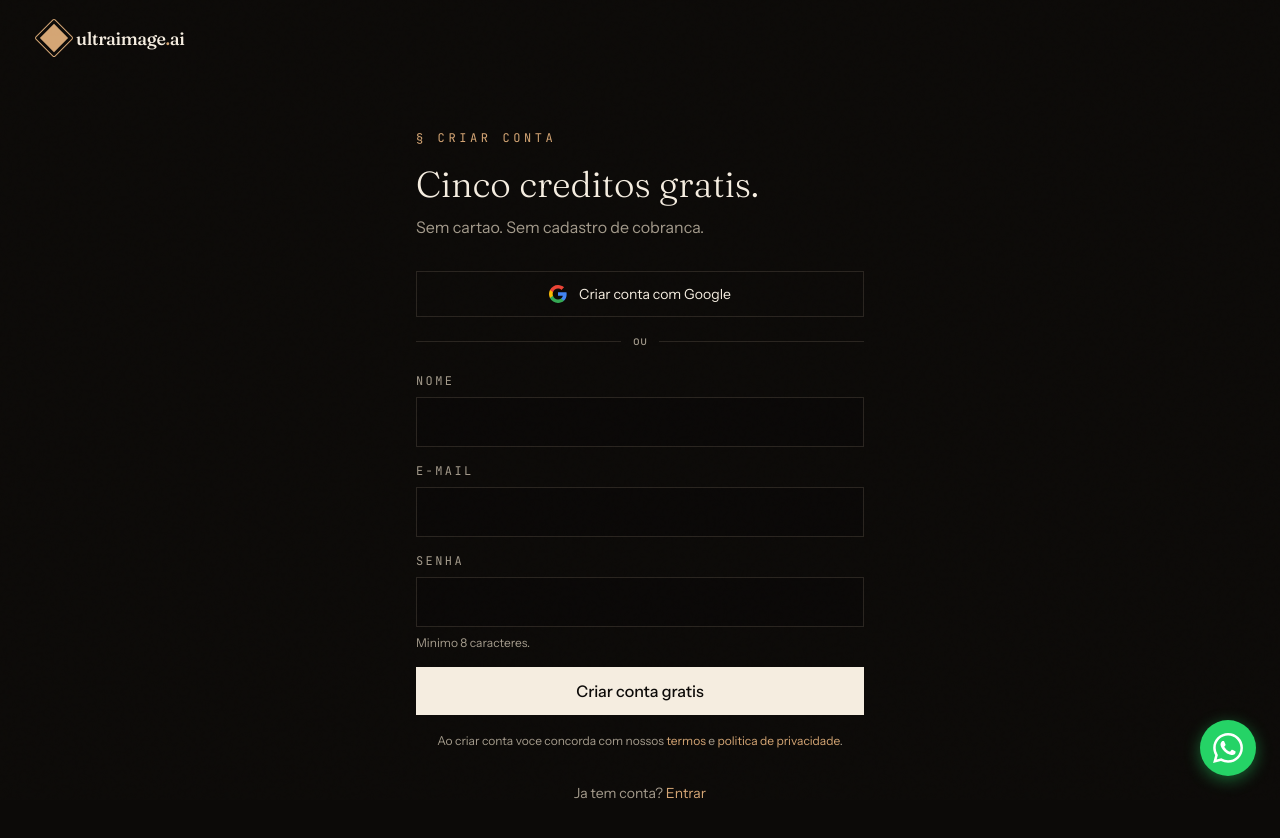
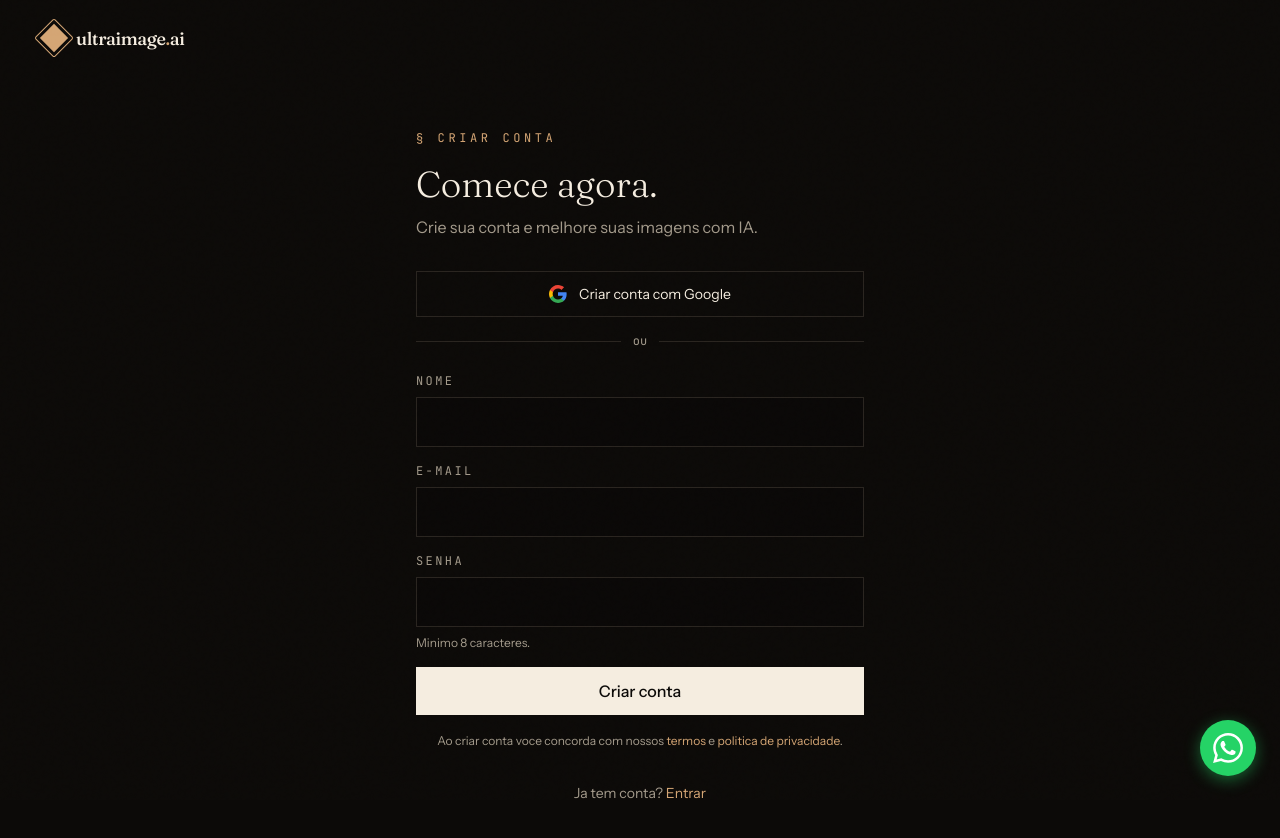
Before and after one commit to aquareladecorr-ops/ultraimage-ai, a Next.js app: page /signup in a window 1280 px wide. Shown: the top 838 px of the page. Built offline with nearby package versions, Linux system fonts and the light colour scheme; no server answers.

Commit message:
feat: signup - remove texto 5 creditos gratis

```diff
--- a/src/app/(auth)/signup/page.tsx
+++ b/src/app/(auth)/signup/page.tsx
@@ -77,9 +77,9 @@ function GoogleIcon() {
                                                                                                                                                                                                                                                                                                         <div>
                                                                                                                                                                                                                                                                                                               <div className="text-xs uppercase tracking-[0.3em] text-copper mb-4 font-mono">§ Criar conta</div>
                                                                                                                                                                                                                                                                                                                     <h1 className="font-display text-4xl mb-2 leading-tight" style={{ fontWeight: 300 }}>
-                                                                                                                                                                                                                                                                                                                            Cinco creditos gratis.
+                                                                                                                                                                                                                                                                                                                            Comece agora.
                                                                                                                                                                                                                                                                                                                                   </h1>
-                                                                                                                                                                                                                                                                                                                                        <p className="text-bone-dim mb-8">Sem cartao. Sem cadastro de cobranca.</p>
+                                                                                                                                                                                                                                                                                                                                        <p className="text-bone-dim mb-8">Crie sua conta e melhore suas imagens com IA.</p>
 
                                                                                                                                                                                                                                                                                                                                               <button
                                                                                                                                                                                                                                                                                                                                                       type="button"
@@ -138,7 +138,7 @@ function GoogleIcon() {
                                                                                                                                                                                                                                                                                                                                                                                                                                                                                                                                                                                                                                                                                                                                                                                                                                             disabled={loading}
                                                                                                                                                                                                                                                                                                                                                                                                                                                                                                                                                                                                                                                                                                                                                                                                                                                       className="w-full py-3 bg-bone text-ink font-medium hover:bg-copper transition disabled:opacity-50"
                                                                                                                                                                                                                                                                                                                                                                                                                                                                                                                                                                                                                                                                                                                                                                                                                                                               >
-                                                                                                                                                                                                                                                                                                                                                                                                                                                                                                                                                                                                                                                                                                                                                                                                                                                                        {loading ? "Criando..." : "Criar conta gratis"}
+                                                                                                                                                                                                                                                                                                                                                                                                                                                                                                                                                                                                                                                                                                                                                                                                                                                                        {loading ? "Criando..." : "Criar conta"}
                                                                                                                                                                                                                                                                                                                                                                                                                                                                                                                                                                                                                                                                                                                                                                                                                                                                                 </button>
 
                                                                                                                                                                                                                                                                                                                                                                                                                                                                                                                                                                                                                                                                                                                                                                                                                                                                                         <p className="text-xs text-bone-dim text-center leading-relaxed">
```
